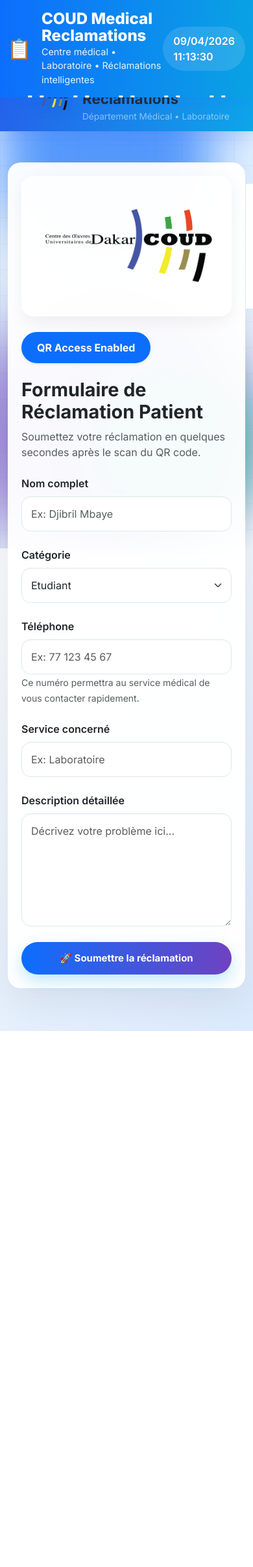
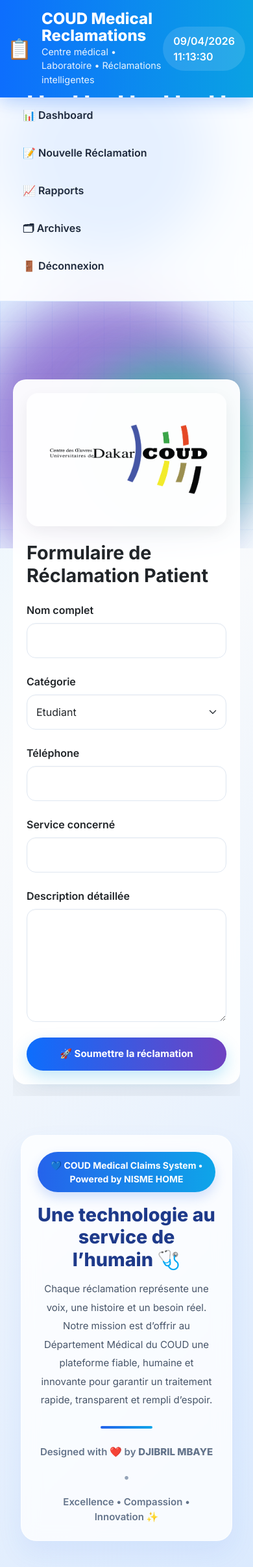
Before and after one commit to jibrilmbaye55-lab/medical_claims_system, a Flask app: page /patient/form in a window 390 px wide; the page is wider, and only the part inside the window is pictured. Shown: that part at 65% size. Before the commit the page ends 1587 px from the top of that part, so only its background shows below. Run offline with Flask 3, Linux system fonts and the light colour scheme.

Commit message:
Mise à jour medical_claims_system avant redeploiement

```diff
--- a/app.py
+++ b/app.py
@@ -1,4 +1,14 @@
-from flask import Flask, render_template, request, redirect, url_for, session, send_file
+from flask import (
+    Flask,
+    render_template,
+    request,
+    redirect,
+    url_for,
+    session,
+    send_file,
+    make_response,
+    flash,
+)
 from config import Config
 from models.db import db
 from models.user_model import User
@@ -6,6 +16,7 @@ from models.claim_model import Claim
 from datetime import datetime, timedelta
 from sqlalchemy import extract
 from utils.helpers import assign_service, detect_priority
+from functools import wraps
 import qrcode
 from io import BytesIO
 
@@ -32,6 +43,40 @@ app.secret_key = "super-secret-key"
 
 db.init_app(app)
 
+
+# ==============================
+# SECURITE AUTHENTIFICATION
+# ==============================
+def login_required(f):
+    @wraps(f)
+    def decorated_function(*args, **kwargs):
+        if "user_id" not in session:
+            flash("Veuillez vous connecter pour accéder au système.", "warning")
+            return redirect(url_for("login"))
+        return f(*args, **kwargs)
+
+    return decorated_function
+
+
+def role_required(required_role):
+    def decorator(f):
+        @wraps(f)
+        def decorated_function(*args, **kwargs):
+            if "user_id" not in session:
+                flash("Connexion requise.", "warning")
+                return redirect(url_for("login"))
+
+            if session.get("role") != required_role:
+                flash("Accès non autorisé.", "danger")
+                return redirect(url_for("dashboard"))
+
+            return f(*args, **kwargs)
+
+        return decorated_function
+
+    return decorator
+
+
 # ==============================
 # INITIALISATION DB + ADMIN
 # ==============================
@@ -51,6 +96,16 @@ with app.app_context():
 
 
 # ==============================
+# SIGNATURE SYSTEME
+# ==============================
+@app.context_processor
+def inject_system_signature():
+    return {
+        "system_signature": "COUD Medical Claims System • Powered by NISME HOME"
+    }
+
+
+# ==============================
 # ROUTE ACCUEIL
 # ==============================
 @app.route("/")
@@ -59,27 +114,60 @@ def home():
 
 
 # ==============================
-# LOGIN ADMIN
+# LOGIN ADMIN + SOUVIENS TOI DE MOI
 # ==============================
 @app.route("/login", methods=["GET", "POST"])
 def login():
+    remembered_email = request.cookies.get("remember_email", "")
+
     if request.method == "POST":
         email = request.form["email"]
         password = request.form["password"]
+        remember_me = request.form.get("remember_me")
 
         user = User.query.filter_by(email=email).first()
 
         if user and user.check_password(password):
+            session["user_id"] = user.id
             session["user"] = user.full_name
-            return redirect(url_for("dashboard"))
+            session["role"] = user.role
 
-    return render_template("login.html")
+            response = make_response(redirect(url_for("dashboard")))
+
+            if remember_me:
+                response.set_cookie(
+                    "remember_email",
+                    email,
+                    max_age=60 * 60 * 24 * 30,
+                )
+            else:
+                response.delete_cookie("remember_email")
+
+            flash("Connexion réussie.", "success")
+            return response
+
+        flash("Email ou mot de passe incorrect.", "danger")
+
+    return render_template("login.html", remembered_email=remembered_email)
+
+
+# ==============================
+# LOGOUT
+# ==============================
+@app.route("/logout")
+@login_required
+def logout():
+    session.clear()
+    flash("Déconnexion réussie.", "success")
+    return redirect(url_for("login"))
 
 
 # ==============================
 # DASHBOARD ADMIN
 # ==============================
 @app.route("/dashboard")
+@login_required
+@role_required("admin")
 def dashboard():
     total = Claim.query.filter_by(is_archived=False).count()
     pending = Claim.query.filter_by(
@@ -109,6 +197,7 @@ def dashboard():
 # CREATION RECLAMATION INTERNE
 # ==============================
 @app.route("/claim/new", methods=["GET", "POST"])
+@login_required
 def create_claim():
     if request.method == "POST":
         subject = request.form["subject"]
@@ -172,6 +261,7 @@ def patient_claim_form():
 # LISTE RECLAMATIONS
 # ==============================
 @app.route("/claims")
+@login_required
 def claims_list():
     claims = (
         Claim.query.filter_by(is_archived=False)
@@ -185,6 +275,7 @@ def claims_list():
 # ARCHIVES
 # ==============================
 @app.route("/claims/archive")
+@login_required
 def archived_claims():
     claims = (
         Claim.query.filter_by(is_archived=True)
@@ -198,6 +289,7 @@ def archived_claims():
 # RESTAURATION ARCHIVE
 # ==============================
 @app.route("/claim/<int:id>/restore")
+@login_required
 def restore_claim(id):
     claim = Claim.query.get_or_404(id)
 
@@ -214,6 +306,8 @@ def restore_claim(id):
 # ESCALATIONS > 24H
 # ==============================
 @app.route("/admin/escalations")
+@login_required
+@role_required("admin")
 def escalations():
     old_claims = Claim.query.filter_by(
         status="En attente", is_archived=False
@@ -232,6 +326,7 @@ def escalations():
 # RESOLUTION + ARCHIVAGE
 # ==============================
 @app.route("/claim/<int:id>/resolve")
+@login_required
 def resolve_claim(id):
     claim = Claim.query.get_or_404(id)
     claim.status = "Résolu"
@@ -246,6 +341,8 @@ def resolve_claim(id):
 # DASHBOARD REPORTS
 # ==============================
 @app.route("/admin/reports")
+@login_required
+@role_required("admin")
 def admin_reports():
     total = Claim.query.count()
     pending = Claim.query.filter_by(status="En attente").count()
@@ -328,6 +425,8 @@ def admin_reports():
 # EXPORT PDF GLOBAL SIMPLE
 # ==============================
 @app.route("/export_pdf")
+@login_required
+@role_required("admin")
 def export_pdf():
     buffer = BytesIO()
     pdf = canvas.Canvas(buffer, pagesize=A4)
@@ -359,6 +458,8 @@ def export_pdf():
 # EXPORT PDF PREMIUM DIRECTION V9
 # ==============================
 @app.route("/admin/export")
+@login_required
+@role_required("admin")
 def export_report():
     claims = Claim.query.order_by(Claim.created_at.desc()).all()
 
@@ -376,27 +477,15 @@ def export_report():
     story = []
 
     try:
-        story.append(
-            Image(
-                "static/assets/logo_coud.png",
-                width=2.5 * cm,
-                height=2.5 * cm,
-            )
-        )
+        story.append(Image("static/assets/logo_coud.png", width=2.5 * cm, height=2.5 * cm))
         story.append(Spacer(1, 0.2 * cm))
-    except:
+    except Exception:
         pass
 
     try:
-        story.append(
-            Image(
-                "static/assets/logo_labo.png",
-                width=2.2 * cm,
-                height=2.2 * cm,
-            )
-        )
+        story.append(Image("static/assets/logo_labo.png", width=2.2 * cm, height=2.2 * cm))
         story.append(Spacer(1, 0.3 * cm))
-    except:
+    except Exception:
         pass
 
     story.append(
@@ -423,11 +512,7 @@ def export_report():
     for c in claims:
         service_stats[c.service] = service_stats.get(c.service, 0) + 1
 
-    top_service = (
-        max(service_stats, key=service_stats.get)
-        if service_stats
-        else "N/A"
-    )
+    top_service = max(service_stats, key=service_stats.get) if service_stats else "N/A"
 
     story.append(Paragraph(f"<b>Total :</b> {total}", styles["Normal"]))
     story.append(Paragraph(f"<b>En attente :</b> {pending}", styles["Normal"]))
@@ -448,21 +533,11 @@ def export_report():
     stats_table.setStyle(
         TableStyle(
             [
-                (
-                    "BACKGROUND",
-                    (0, 0),
-                    (-1, 0),
-                    colors.HexColor("#1d4ed8"),
-                ),
+                ("BACKGROUND", (0, 0), (-1, 0), colors.HexColor("#1d4ed8")),
                 ("TEXTCOLOR", (0, 0), (-1, 0), colors.white),
                 ("FONTNAME", (0, 0), (-1, 0), "Helvetica-Bold"),
                 ("GRID", (0, 0), (-1, -1), 0.5, colors.grey),
-                (
-                    "ROWBACKGROUNDS",
-                    (0, 1),
-                    (-1, -1),
-                    [colors.whitesmoke, colors.lightgrey],
-                ),
+                ("ROWBACKGROUNDS", (0, 1), (-1, -1), [colors.whitesmoke, colors.lightgrey]),
                 ("VALIGN", (0, 0), (-1, -1), "MIDDLE"),
             ]
         )
@@ -470,13 +545,9 @@ def export_report():
 
     story.append(stats_table)
     story.append(Spacer(1, 1 * cm))
-    story.append(
-        Paragraph("<b>Signature Chef Médical</b>", styles["Normal"])
-    )
+    story.append(Paragraph("<b>Signature Chef Médical</b>", styles["Normal"]))
     story.append(Spacer(1, 1.2 * cm))
-    story.append(
-        Paragraph("_______________________________", styles["Normal"])
-    )
+    story.append(Paragraph("_______________________________", styles["Normal"]))
 
     doc.build(story)
 
@@ -493,6 +564,8 @@ def export_report():
 # EXPORT PDF MENSUEL PREMIUM
 # ==============================
 @app.route("/export_monthly_pdf")
+@login_required
+@role_required("admin")
 def export_monthly_pdf():
     selected_month = request.args.get("month", type=int)
 
@@ -520,14 +593,8 @@ def export_monthly_pdf():
     story = []
 
     try:
-        story.append(
-            Image(
-                "static/assets/logo_coud.png",
-                width=2.8 * cm,
-                height=2.8 * cm,
-            )
-        )
-    except:
+        story.append(Image("static/assets/logo_coud.png", width=2.8 * cm, height=2.8 * cm))
+    except Exception:
         pass
 
     story.append(
@@ -564,22 +631,12 @@ def export_monthly_pdf():
     table.setStyle(
         TableStyle(
             [
-                (
-                    "BACKGROUND",
-                    (0, 0),
-                    (-1, 0),
-                    colors.HexColor("#2563eb"),
-                ),
+                ("BACKGROUND", (0, 0), (-1, 0), colors.HexColor("#2563eb")),
                 ("TEXTCOLOR", (0, 0), (-1, 0), colors.white),
                 ("FONTNAME", (0, 0), (-1, 0), "Helvetica-Bold"),
                 ("FONTSIZE", (0, 0), (-1, -1), 10),
                 ("GRID", (0, 0), (-1, -1), 0.5, colors.grey),
-                (
-                    "ROWBACKGROUNDS",
-                    (0, 1),
-                    (-1, -1),
-                    [colors.whitesmoke, colors.lightgrey],
-                ),
+                ("ROWBACKGROUNDS", (0, 1), (-1, -1), [colors.whitesmoke, colors.lightgrey]),
                 ("VALIGN", (0, 0), (-1, -1), "MIDDLE"),
             ]
         )
@@ -622,6 +679,14 @@ def generate_qr():
 
 
 # ==============================
+# KEEP ALIVE RENDER / UPTIMEROBOT
+# ==============================
+@app.route("/ping")
+def ping():
+    return "COUD Medical Claims System is alive ✅", 200
+
+
+# ==============================
 # LANCEMENT APP
 # ==============================
 if __name__ == "__main__":
--- a/templates/base.html
+++ b/templates/base.html
@@ -1,5 +1,5 @@
 <!DOCTYPE html>
-<html lang="fr">
+<html lang="fr" data-theme="light">
 <head>
     <meta charset="UTF-8">
     <meta name="viewport" content="width=device-width, initial-scale=1.0">
@@ -21,9 +21,16 @@
             background: linear-gradient(135deg, #e0f2fe 0%, #f8fafc 45%, #dbeafe 100%);
             min-height: 100vh;
             overflow-x: hidden;
+            display: flex;
+            flex-direction: column;
+            transition: all .3s ease;
         }
 
-        /* ===== NAVBAR ===== */
+        [data-theme="dark"] body {
+            background: linear-gradient(135deg, #0f172a, #1e293b);
+            color: white;
+        }
+
         .navbar-modern {
             background: linear-gradient(90deg, #2563eb, #0ea5e9);
             box-shadow: 0 8px 30px rgba(37,99,235,0.25);
@@ -32,118 +39,234 @@
             z-index: 1000;
         }
 
-        /* ===== MAIN CARD ===== */
-        .main-card {
-            background: rgba(255,255,255,0.88);
+        .sidebar {
+            width: 250px;
+            min-height: calc(100vh - 80px);
+            background: rgba(255,255,255,0.85);
             backdrop-filter: blur(12px);
-            border-radius: 24px;
-            box-shadow: 0 20px 50px rgba(0,0,0,0.08);
-            border: 1px solid rgba(255,255,255,0.6);
-            animation: fadeSlide .7s ease;
+            border-right: 1px solid #dbeafe;
+            padding: 20px;
+            position: sticky;
+            top: 80px;
         }
 
-        /* ===== BUTTONS ===== */
-        .btn-modern {
-            background: linear-gradient(90deg, #2563eb, #0ea5e9);
-            border: none;
+        .sidebar a {
+            display: block;
+            text-decoration: none;
+            padding: 12px 15px;
+            margin-bottom: 10px;
             border-radius: 14px;
-            padding: 12px 24px;
-            font-weight: 700;
-            color: white;
-            box-shadow: 0 10px 25px rgba(14,165,233,0.25);
+            color: #1e293b;
+            font-weight: 600;
             transition: all .3s ease;
         }
 
-        .btn-modern:hover {
-            transform: translateY(-2px);
-            box-shadow: 0 14px 30px rgba(14,165,233,0.35);
+        .sidebar a:hover {
+            background: #dbeafe;
+            color: #2563eb;
+            transform: translateX(4px);
         }
 
-        /* ===== FORMS ===== */
-        .form-control, .form-select {
-            border-radius: 14px;
-            min-height: 52px;
-            border: 1px solid #dbeafe;
-            box-shadow: inset 0 1px 2px rgba(0,0,0,0.03);
-            transition: all .3s ease;
+        .page-wrapper {
+            display: flex;
+            flex: 1;
         }
 
-        .form-control:focus, .form-select:focus {
-            border-color: #0ea5e9;
-            box-shadow: 0 0 0 4px rgba(14,165,233,0.15);
+        .page-content {
+            flex: 1;
+            padding: 40px;
         }
 
-        textarea.form-control {
-            min-height: 180px;
+        #globalLoader {
+            display: none;
+            position: fixed;
+            inset: 0;
+            background: rgba(255,255,255,0.7);
+            z-index: 9999;
+            justify-content: center;
+            align-items: center;
         }
 
-        /* ===== KPI CARDS ===== */
-        .kpi-card {
-            transition: all .35s ease;
-            animation: floatCard 4s ease-in-out infinite;
-            border-radius: 20px;
+        .toast-container {
+            z-index: 1100;
         }
 
-        .kpi-card:hover {
-            transform: translateY(-8px) scale(1.02);
-            box-shadow: 0 20px 40px rgba(37,99,235,.15);
+        /* ===== FOOTER PREMIUM ===== */
+        .footer-signature-premium {
+            padding: 40px 20px;
+            background: transparent;
+            margin-top: auto;
         }
 
-        /* ===== TABLE ===== */
-        .table-row-animated {
-            transition: all .3s ease;
+        .premium-footer-card {
+            max-width: 950px;
+            margin: auto;
+            padding: 35px;
+            border-radius: 24px;
+            background: rgba(255, 255, 255, 0.78);
+            backdrop-filter: blur(14px);
+            border: 1px solid rgba(255,255,255,0.6);
+            box-shadow: 0 18px 40px rgba(37,99,235,0.08);
+            text-align: center;
         }
 
-        .table-row-animated:hover {
-            transform: scale(1.01);
-            background: rgba(219,234,254,.35);
+        .footer-badge {
+            display: inline-block;
+            background: linear-gradient(90deg, #2563eb, #0ea5e9);
+            color: white;
+            padding: 10px 18px;
+            border-radius: 999px;
+            font-size: 14px;
+            font-weight: 700;
+            margin-bottom: 18px;
+            box-shadow: 0 8px 18px rgba(37,99,235,0.2);
         }
 
-        /* ===== ANIMATIONS ===== */
-        @keyframes floatCard {
-            0%, 100% {
-                transform: translateY(0px);
+        .footer-title {
+            font-weight: 800;
+            color: #1e3a8a;
+            margin-bottom: 14px;
+            font-size: 28px;
+        }
+
+        .footer-description {
+            color: #475569;
+            font-size: 16px;
+            line-height: 1.9;
+            max-width: 780px;
+            margin: auto;
+        }
+
+        .footer-divider {
+            width: 80px;
+            height: 4px;
+            border-radius: 20px;
+            margin: 25px auto;
+            background: linear-gradient(90deg, #2563eb, #0ea5e9);
+        }
+
+        .footer-bottom {
+            display: flex;
+            justify-content: center;
+            align-items: center;
+            gap: 14px;
+            flex-wrap: wrap;
+            font-size: 15px;
+            color: #64748b;
+            font-weight: 600;
+        }
+
+        .footer-dot {
+            font-size: 18px;
+            color: #94a3b8;
+        }
+
+        @media(max-width: 992px) {
+            .page-wrapper {
+                flex-direction: column;
             }
-            50% {
-                transform: translateY(-4px);
+
+            .sidebar {
+                width: 100%;
+                min-height: auto;
+                position: relative;
+                top: 0;
+                border-right: none;
+                border-bottom: 1px solid #dbeafe;
             }
         }
 
-        @keyframes fadeSlide {
-            from {
-                opacity: 0;
-                transform: translateY(18px);
+        @media(max-width:768px) {
+            .premium-footer-card {
+                padding: 25px;
             }
-            to {
-                opacity: 1;
-                transform: translateY(0);
+
+            .footer-title {
+                font-size: 22px;
+            }
+
+            .footer-description {
+                font-size: 15px;
+            }
+
+            .page-content {
+                padding: 20px;
             }
         }
     </style>
 </head>
 <body>
 
-<!-- ===== NAVBAR INSTITUTIONNELLE ===== -->
 <nav class="navbar navbar-dark navbar-modern px-4 py-3">
     <div class="d-flex align-items-center gap-3">
         <img src="{{ url_for('static', filename='assets/logo_coud.png') }}"
              alt="COUD Logo"
-             style="height:48px; width:auto; filter:drop-shadow(0 4px 10px rgba(0,0,0,.2));">
-
+             style="height:48px; width:auto;">
         <div>
             <div class="fw-bold fs-3">COUD Medical Reclamations</div>
             <small class="text-white-50">Département Médical • Laboratoire</small>
         </div>
     </div>
+
+    <button class="btn btn-light btn-sm" onclick="toggleTheme()">🌙 Mode</button>
 </nav>
 
-<!-- ===== CONTENT ===== -->
-<div class="container py-5">
-    {% block content %}{% endblock %}
+<div id="globalLoader">
+    <div class="spinner-border text-primary"></div>
 </div>
 
-<!-- JS GLOBAL -->
+<div class="page-wrapper">
+    <aside class="sidebar">
+        <a href="{{ url_for('dashboard') }}">📊 Dashboard</a>
+        <a href="{{ url_for('create_claim') }}">📝 Nouvelle Réclamation</a>
+        <a href="{{ url_for('admin_reports') }}">📈 Rapports</a>
+        <a href="{{ url_for('archived_claims') }}">🗂 Archives</a>
+        <a href="{{ url_for('logout') }}">🚪 Déconnexion</a>
+    </aside>
+
+    <main class="page-content">
+        {% block content %}{% endblock %}
+    </main>
+</div>
+
+<footer class="footer-signature-premium">
+    <div class="container">
+        <div class="premium-footer-card">
+            <div class="footer-badge">
+                💙 {{ system_signature }}
+            </div>
+
+            <h4 class="footer-title">
+                Une technologie au service de l’humain 🩺
+            </h4>
+
+            <p class="footer-description">
+                Chaque réclamation représente une voix, une histoire et un besoin réel.
+                Notre mission est d’offrir au Département Médical du COUD une plateforme
+                fiable, humaine et innovante pour garantir un traitement rapide,
+                transparent et rempli d’espoir.
+            </p>
+
+            <div class="footer-divider"></div>
+
+            <div class="footer-bottom">
+                <span>Designed with ❤️ by <strong>DJIBRIL MBAYE</strong></span>
+                <span class="footer-dot">•</span>
+                <span>Excellence • Compassion • Innovation ✨</span>
+            </div>
+        </div>
+    </div>
+</footer>
+
 <script src="{{ url_for('static', filename='js/main.js') }}"></script>
+
+<script>
+function toggleTheme() {
+    const html = document.documentElement;
+    const current = html.getAttribute("data-theme");
+    html.setAttribute("data-theme", current === "dark" ? "light" : "dark");
+}
+</script>
 
 </body>
 </html>
--- a/templates/patient_claim_form.html
+++ b/templates/patient_claim_form.html
@@ -2,10 +2,11 @@
 {% block content %}
 
 <style>
-/* ===== PAGE ===== */
-body {
+/* ===== PAGE WRAPPER ===== */
+.patient-form-page {
     overflow-x: hidden;
     padding-top: 100px;
+    min-height: 100%;
 }
 
 /* ===== HEADER OFFICIEL ===== */
@@ -222,6 +223,8 @@ body {
 }
 </style>
 
+<div class="patient-form-page">
+
     <!-- ===== HEADER ===== -->
     <div class="official-header">
         <div class="container-fluid d-flex justify-content-between align-items-center px-4 py-3">
@@ -239,7 +242,7 @@ body {
         <div class="ecg-line"></div>
     </div>
 
-<!-- ===== FOND ANIMÉ ===== -->
+    <!-- ===== FOND ===== -->
     <div class="animated-bg">
         <div class="bg-grid"></div>
         <div class="bg-orb one"></div>
@@ -252,33 +255,22 @@ body {
         ✅ Réclamation prête à être envoyée
     </div>
 
-<!-- ===== FORMULAIRE ===== -->
+    <!-- ===== FORM ===== -->
     <div class="main-card p-5 mx-auto" style="max-width: 1100px;">
         <div class="d-flex justify-content-between align-items-center mb-4 flex-wrap gap-4">
             <div class="brand-logos">
-            <img src="{{ url_for('static', filename='assets/logo_coud.png') }}" alt="Logo COUD" class="logo-coud">
+                <img src="{{ url_for('static', filename='assets/logo_coud.png') }}" class="logo-coud">
                 <div class="logo-divider"></div>
-            <img src="{{ url_for('static', filename='assets/logo_labo.png') }}" alt="Logo Laboratoire" class="logo-labo">
-        </div>
-
-        <div class="text-end">
-            <span class="badge bg-primary fs-6 px-4 py-3 rounded-pill shadow-sm">
-                QR Access Enabled
-            </span>
+                <img src="{{ url_for('static', filename='assets/logo_labo.png') }}" class="logo-labo">
             </div>
         </div>
 
-    <div class="mb-4">
-        <h1 class="fw-bold mb-2">Formulaire de Réclamation Patient</h1>
-        <p class="text-muted mb-0">
-            Soumettez votre réclamation en quelques secondes après le scan du QR code.
-        </p>
-    </div>
+        <h1 class="fw-bold mb-4">Formulaire de Réclamation Patient</h1>
 
         <form method="POST" class="row g-4" id="claimForm">
             <div class="col-md-6">
                 <label class="fw-semibold mb-2">Nom complet</label>
-            <input name="patient_name" class="form-control" placeholder="Ex: Djibril Mbaye" required>
+                <input name="patient_name" class="form-control" required>
             </div>
 
             <div class="col-md-6">
@@ -292,20 +284,17 @@ body {
 
             <div class="col-md-6">
                 <label class="fw-semibold mb-2">Téléphone</label>
-            <input name="phone" type="tel" class="form-control" placeholder="Ex: 77 123 45 67" required>
-            <small class="text-muted">
-                Ce numéro permettra au service médical de vous contacter rapidement.
-            </small>
+                <input name="phone" type="tel" class="form-control" required>
             </div>
 
             <div class="col-md-6">
                 <label class="fw-semibold mb-2">Service concerné</label>
-            <input name="subject" class="form-control" placeholder="Ex: Laboratoire" required>
+                <input name="subject" class="form-control" required>
             </div>
 
             <div class="col-12">
                 <label class="fw-semibold mb-2">Description détaillée</label>
-            <textarea name="description" class="form-control" rows="6" placeholder="Décrivez votre problème ici..." required></textarea>
+                <textarea name="description" class="form-control" rows="6" required></textarea>
             </div>
 
             <div class="col-12 d-grid">
@@ -314,6 +303,8 @@ body {
                 </button>
             </div>
         </form>
+    </div>
+
 </div>
 
 <script>
```
Also changed, not shown: templates/login.html (+53 -6 lines). Lines whose indentation alone changed are shown as unchanged.
